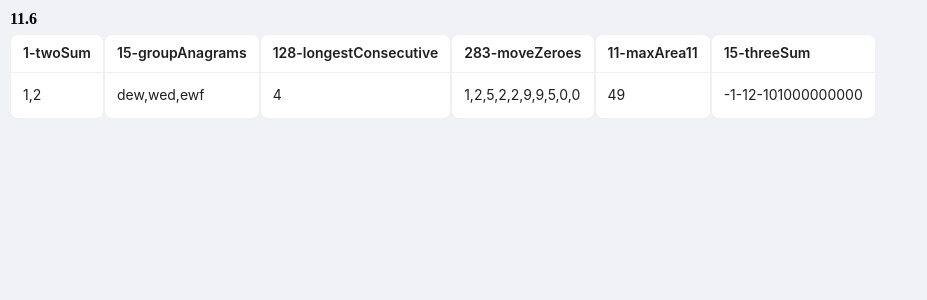
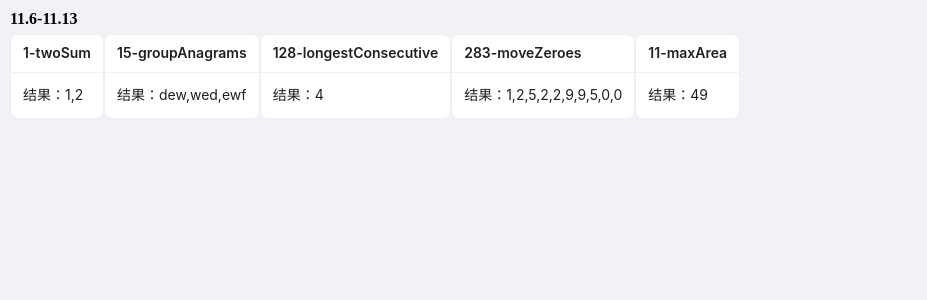
Before and after one commit to mingjourney/code-challenges, a React (Vite) app: page / in a window 1280 px wide. Shown: the top 300 px of the page, without its empty margins (0-927 px from the left). Built offline with nearby package versions, Linux system fonts and the light colour scheme.

Commit message:
feat: 算法分离

```diff
--- /dev/null
+++ b/src/algorithms/algorithms.ts
@@ -0,0 +1,97 @@
+//1.两数之和
+export const twoSum = (nums: number[], target: number): number[] => {
+  const m = new Map<number, number>()
+  for (let i = 0; i < nums.length; i++) {
+    const need = target - nums[i]
+    if (m.has(need)) {
+      return [m.get(need)!, i]
+    }
+    m.set(nums[i], i)
+  }
+  return []
+}
+// 49.字母异位词分组
+export const groupAnagrams = (string: string[]): string[][] => {
+  const m = new Map<string, string[]>()
+  for (const c of string) {
+    const strList = [...c]
+    const sortedStr = strList.sort().join(',')
+    if (m.has(sortedStr)) {
+      m.get(sortedStr)!.push(c)
+    } else {
+      m.set(sortedStr, [c])
+    }
+  }
+  return [...m.values()]
+}
+
+// 128.最长连续序列
+export const longestConsecutive = (nums: number[]): number => {
+  const m = new Set<number>()
+  for (const num of nums) {
+    if (!m.has(num)) {
+      m.add(num)
+    }
+  }
+  let res = 0
+  for (let c of m) {
+    if (!m.has(c - 1)) {
+      let cur = 1
+      while (m.has(++c)) {
+        cur++
+      }
+      res = Math.max(cur, res)
+    }
+  }
+  return res
+}
+// 283.移动零
+export const moveZeroes = (nums: number[]): number[] => {
+  let j = 0
+  for (let i = 0; i < nums.length; i++) {
+    if (nums[i]) {
+      if (i !== j) {
+        ;[nums[i], nums[j]] = [nums[j], nums[i]]
+      }
+      j++
+    }
+  }
+  return nums
+}
+// 11.盛最多水的容器
+export const maxArea = (nums: Array<number>) => {
+  let L = 0,
+    R = nums.length - 1
+  let res = 0,
+    cur = 0
+  while (L < R) {
+    if (nums[L] < nums[R]) {
+      cur = nums[L] * (R - L)
+      L++
+    } else {
+      cur = nums[R] * (R - L)
+      R--
+    }
+    res = Math.max(cur, res)
+  }
+  return res
+}
+
+export const threeSum = (nums: number[]): number[][] => {
+  nums.sort((a, b) => a - b)
+  const res: number[][] = []
+  for (let i = 0; i < nums.length; i++) {
+    if (i > 0 && nums[i] == nums[i - 1]) {
+      continue
+    }
+    let L = 0,
+      R = nums.length - 1
+    while (L < R) {
+      const sum = nums[i] + nums[L] + nums[R]
+      if (sum === 0) res.push([L, R, i])
+      else if (sum < 0) L++
+      else R--
+    }
+  }
+  return res
+}
--- /dev/null
+++ b/src/components/CardComponent.tsx
@@ -0,0 +1,20 @@
+// CardComponent.tsx
+import React from 'react'
+import { Card, Space } from 'antd'
+
+interface CardComponentProps {
+  title: string
+  data: any
+}
+
+const CardComponent: React.FC<CardComponentProps> = ({ title, data }) => {
+  return (
+    <Space>
+      <Card size="small" title={title} style={{ margin: '0px' }}>
+        <div> 结果：{data.toString()}</div>
+      </Card>
+    </Space>
+  )
+}
+
+export default CardComponent
--- a/src/pages/CodingBoard.tsx
+++ b/src/pages/CodingBoard.tsx
@@ -1,147 +1,34 @@
-import { Card, Space } from 'antd'
-
+import * as algorithms from '../algorithms/algorithms'
+import CardComponent from '../components/CardComponent'
 export const CodingBoard = () => {
-  //1.两数之和
   const input1 = [1, 2, 3, 4, 6, 2, 5, 1]
   const target1 = 5
-  const twoSum = (nums: number[], target: number): number[] => {
-    const m = new Map<number, number>()
-    for (let i = 0; i < nums.length; i++) {
-      const need = target - nums[i]
-      if (m.has(need)) {
-        return [m.get(need)!, i]
-      }
-      m.set(nums[i], i)
-    }
-    return []
-  }
-  // 49.字母异位词分组
   const string15 = ['dew', 'wed', 'ewf']
-  const groupAnagrams = (string: string[]): string[][] => {
-    const m = new Map<string, string[]>()
-    for (const c of string) {
-      const strList = [...c]
-      const sortedStr = strList.sort().join(',')
-      if (m.has(sortedStr)) {
-        m.get(sortedStr)!.push(c)
-      } else {
-        m.set(sortedStr, [c])
-      }
-    }
-    return [...m.values()]
-  }
   const input128 = [100, 4, 200, 1, 3, 2]
-  // 128.最长连续序列
-  const longestConsecutive = (nums: number[]): number => {
-    const m = new Set<number>()
-    for (const num of nums) {
-      if (!m.has(num)) {
-        m.add(num)
-      }
-    }
-    let res = 0
-    for (let c of m) {
-      if (!m.has(c - 1)) {
-        let cur = 1
-        while (m.has(++c)) {
-          cur++
-        }
-        res = Math.max(cur, res)
-      }
-    }
-    return res
-  }
   const input283 = [1, 2, 5, 2, 0, 2, 9, 0, 9, 5]
-  const moveZeroes = (nums: number[]): number[] => {
-    let j = 0
-    for (let i = 0; i < nums.length; i++) {
-      if (nums[i]) {
-        if (i !== j) {
-          ;[nums[i], nums[j]] = [nums[j], nums[i]]
-        }
-        j++
-      }
-    }
-    return nums
-  }
-  const maxArea11 = (nums: Array<number>) => {
-    let left = 0,
-      right = nums.length - 1,
-      maxWater = 0
-    while (left < right) {
-      maxWater =
-        nums[left] < nums[right]
-          ? Math.max((right - left) * nums[left++], maxWater)
-          : Math.max((right - left) * nums[right--], maxWater)
-    }
-    return maxWater
-  }
   const input11 = [1, 8, 6, 2, 5, 4, 8, 3, 7]
-  const input15 = [-1, 0, 1, 2, -1, -4]
-  const threeSum = (nums: number[]) => {
-    nums.sort((a, b) => a - b)
-    const res = []
-    for (let i = 0; i < nums.length; i++) {
-      if (i > 0 && nums[i] == nums[i - 1]) {
-        continue
-      }
-      let L = 0,
-        R = nums.length - 1
-      while (L < R) {
-        const sum = nums[i] + nums[L] + nums[R]
-        if (sum === 0) {
-          res.push([nums[i], nums[L], nums[R]])
-          while (L < R && (nums[L] = nums[L + 1])) L++
-          while (L < R && (nums[R] = nums[R - 1])) R--
-          L++
-          R++
-        } else if (sum < 0) {
-          L++
-        } else {
-          R--
-        }
-      }
-    }
-    return res
-  }
+  // const input15 = [-1, 0, 1, 2, -1, -4]
   return (
     <div style={{ padding: '10px' }}>
-      <h4>11.6</h4>
-
-      <Space>
-        <Card size="small" title="1-twoSum" style={{ margin: '0px' }}>
-          <div>{twoSum(input1, target1).toString()}</div>
-        </Card>
-      </Space>
-      <Space>
-        <Card size="small" title="15-groupAnagrams" style={{ margin: '0px' }}>
-          <div>{groupAnagrams(string15).toString()}</div>
-        </Card>
-      </Space>
-      <Space>
-        <Card
-          size="small"
-          title="128-longestConsecutive"
-          style={{ margin: '0px' }}
-        >
-          <div>{longestConsecutive(input128).toString()}</div>
-        </Card>
-      </Space>
-      <Space>
-        <Card size="small" title="283-moveZeroes" style={{ margin: '0px' }}>
-          <div>{moveZeroes(input283).toString()}</div>
-        </Card>
-      </Space>
-      <Space>
-        <Card size="small" title="11-maxArea11" style={{ margin: '0px' }}>
-          <div>{maxArea11(input11)}</div>
-        </Card>
-      </Space>
-      <Space>
-        <Card size="small" title="15-threeSum" style={{ margin: '0px' }}>
-          <div>{threeSum(input15)}</div>
-        </Card>
-      </Space>
+      <h4>11.6-11.13</h4>
+      <CardComponent
+        title="1-twoSum"
+        data={algorithms.twoSum(input1, target1)}
+      />
+      <CardComponent
+        title="15-groupAnagrams"
+        data={algorithms.groupAnagrams(string15)}
+      />
+      <CardComponent
+        title="128-longestConsecutive"
+        data={algorithms.longestConsecutive(input128)}
+      />
+      <CardComponent
+        title="283-moveZeroes"
+        data={algorithms.moveZeroes(input283)}
+      />
+      <CardComponent title="11-maxArea" data={algorithms.maxArea(input11)} />
+      {/* <CardComponent title="15-threeSum" data={algorithms.threeSum(input15)} /> */}
     </div>
   )
 }
```
